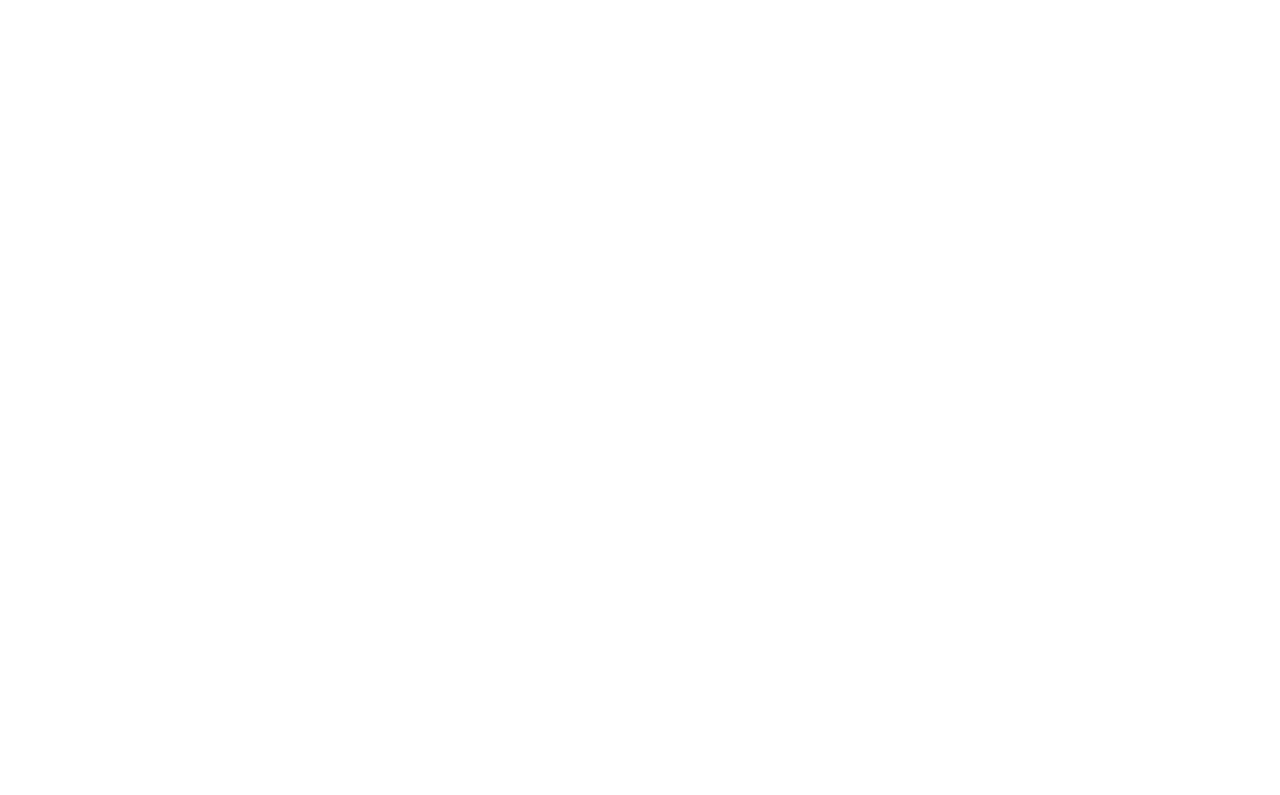
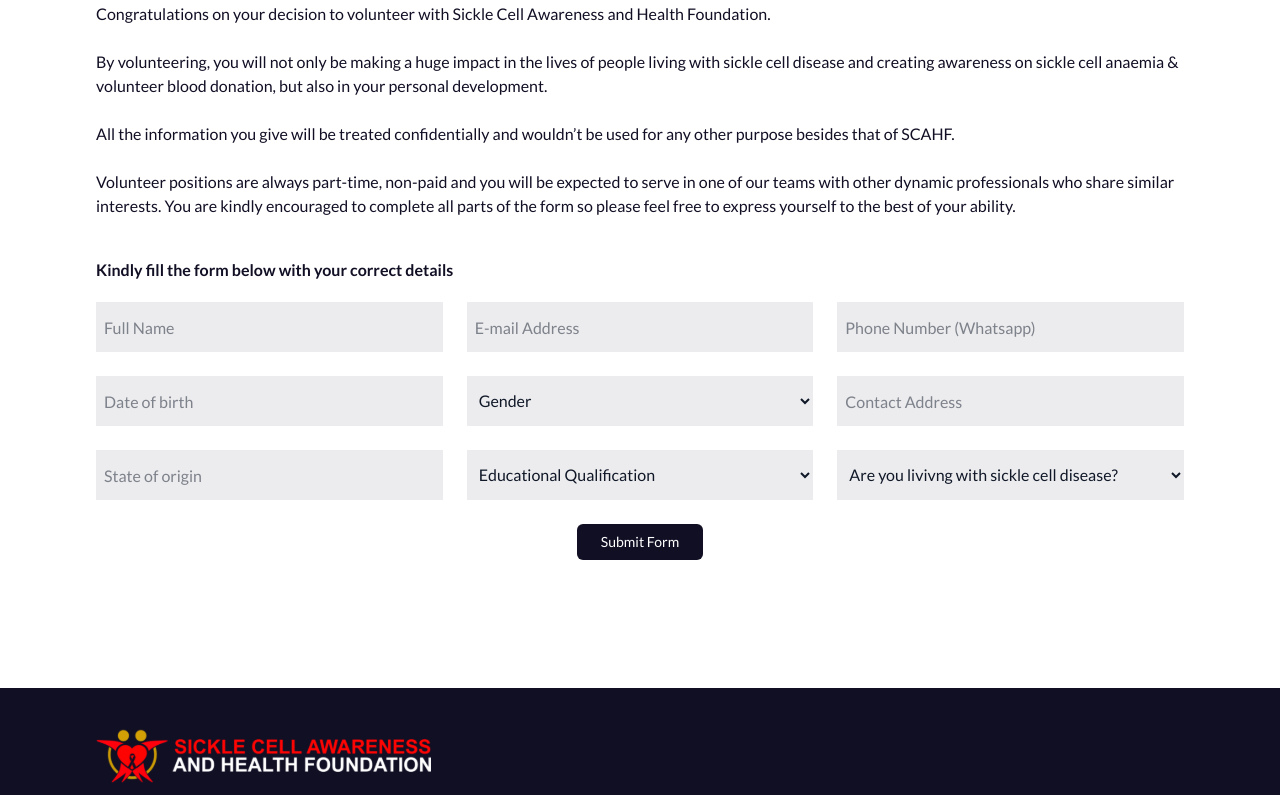
Before and after one commit to okondev2021/demoScaf, a React (Vite) app: page /community in a window 1280 px wide. Shown: the part 600-1395 px from the top of the page. Before the commit the page ends 800 px from the top, so only its background shows below. Built offline with nearby package versions, Linux system fonts and the light colour scheme.

Commit message:
added volunteer section

```diff
--- a/src/App.jsx
+++ b/src/App.jsx
@@ -1,7 +1,8 @@
 import { BrowserRouter as Router, Routes, Route } from "react-router-dom";
 import Home from "./pages/Home";
 import About from "./pages/About";
-import Community from "./pages/Community"
+// import Community from "./pages/Community"
+import Volunteer from "./pages/Volunteer";
 import Donation from "./pages/Donation";
 import Contact from "./pages/Contact";
 function App() {
@@ -12,7 +13,7 @@
         <Routes>
           <Route element={<Home />} path="/" />
           <Route element={<About />} path="/about" />
-          <Route element={<Community />} path="/community" />
+          <Route element={<Volunteer />} path="/community" /> {/* Not sure*/}
           <Route element={<Donation />} path="/donation" />
           <Route element={<Contact />} path="/contact" />
         </Routes>
--- a/src/components/ContactForm.jsx
+++ b/src/components/ContactForm.jsx
@@ -32,7 +32,7 @@
           </form>
         </section>
         <section>
-          <div className="mt-5 w-[4px] h-[80%] bg-textColor"></div>
+          <div className=" w-[4px] h-[80%] bg-textColor"></div>
         </section>
         <section className="w-[50%] flex flex-col gap-6">
           <div className="flex flex-col gap-3">
--- a/src/components/DonationForm.jsx
+++ b/src/components/DonationForm.jsx
@@ -29,7 +29,7 @@
             />
             <div className="inputContainer flex gap-3">
               <select className="donationInputField w-full" name="" id="">
-                <option disabled>Currency</option>
+                <option disabled selected>Currency</option>
                 <option>Naira</option>
                 <option>USD</option>
                 <option>Euro</option>
--- a/src/components/NavBar.jsx
+++ b/src/components/NavBar.jsx
@@ -29,7 +29,14 @@
             </NavLink>
           </li>
           <li className="navIcons">
-            <NavLink to="/">Blood Donor Community</NavLink>
+            <NavLink
+              to="/community"
+              className={({ isActive }) => {
+                return isActive ? "border-b-4 border-b-redCustom pb-1" : "";
+              }}
+            >
+              Blood Donor Community
+            </NavLink>
             <img src={arrowDown} alt="arrow down icon" />
           </li>
           <li>
--- /dev/null
+++ b/src/components/VolunteerForm.jsx
@@ -0,0 +1,103 @@
+const VolunteerForm = () => {
+  return (
+    <section className="containerXPadding mt-10 mb-32">
+      <div className="flex flex-col gap-6 text-textColor">
+        <p>
+          Congratulations on your decision to volunteer with Sickle Cell
+          Awareness and Health Foundation.
+        </p>
+        <p>
+          By volunteering, you will not only be making a huge impact in the
+          lives of people living with sickle cell disease and creating awareness
+          on sickle cell anaemia & volunteer blood donation, but also in your
+          personal development.
+        </p>
+        <p>
+          All the information you give will be treated confidentially and
+          wouldn’t be used for any other purpose besides that of SCAHF.
+        </p>
+        <p>
+          Volunteer positions are always part-time, non-paid and you will be
+          expected to serve in one of our teams with other dynamic professionals
+          who share similar interests. You are kindly encouraged to complete all
+          parts of the form so please feel free to express yourself to the best
+          of your ability.
+        </p>
+      </div>
+      <div className="mt-10">
+        <h5 className="font-bold text-textColor">
+          Kindly fill the form below with your correct details
+        </h5>
+        <form className="mt-5 flex flex-col gap-6">
+          <div className="grid grid-cols-3 gap-6 ">
+            <input
+              className="volunteerInputField"
+              type="text"
+              placeholder="Full Name"
+            />
+            <input
+              className="volunteerInputField"
+              type="email"
+              placeholder="E-mail Address"
+            />
+            <input
+              className="volunteerInputField"
+              type="tel"
+              placeholder="Phone Number (Whatsapp)"
+            />
+            <input
+              className="volunteerInputField"
+              onBlur={(e) => {
+                e.target.type = "text";
+              }}
+              onFocus={(e) => {
+                e.target.type = "date";
+              }}
+              type="text"
+              placeholder="Date of birth"
+            />
+            <select className="volunteerInputField">
+              <option disabled selected>
+                Gender
+              </option>
+              <option>Naira</option>
+              <option>USD</option>
+              <option>Euro</option>
+            </select>
+            <input
+              className="volunteerInputField"
+              type="text"
+              placeholder="Contact Address"
+            />
+            <input
+              className="volunteerInputField"
+              type="text"
+              placeholder="State of origin"
+            />
+            <select className="volunteerInputField">
+              <option disabled selected>
+                Educational Qualification
+              </option>
+              <option>Naira</option>
+              <option>USD</option>
+              <option>Euro</option>
+            </select>
+            <select className="volunteerInputField">
+              <option disabled selected>
+                Are you livivng with sickle cell disease?
+              </option>
+              <option>Naira</option>
+              <option>USD</option>
+              <option>Euro</option>
+            </select>
+          </div>
+          <div className="flex justify-center items-center w-full">
+            <input className=" text-sm bg-textColor px-6 py-2 text-white rounded-md" type="submit" value="Submit Form" />
+          </div>
+        </form>
+      </div>
+    </section>
+  );
+};
+
+export default VolunteerForm;
--- /dev/null
+++ b/src/components/VolunteerHeroSection.jsx
@@ -0,0 +1,9 @@
+const VolunteerHeroSection = () => {
+    return (
+      <main className="containerXPadding donationHeroBgImage h-[60vh] bg-cover bg-no-repeat bg-center flex justify-center flex-col text-white">
+        <h1 className="font-[900] text-5xl">Become a Volunteer</h1>
+      </main>
+    );
+}
+
+export default VolunteerHeroSection;
--- a/src/index.css
+++ b/src/index.css
@@ -90,3 +90,11 @@
 .donationTextArea{
     @apply bg-white h-[120px] p-2 outline-none
 }
+
+
+/* VOLUNTEERS */
+
+
+.volunteerInputField{
+    @apply bg-grayMedium h-[50px] pl-2 text-gray-900
+}
--- /dev/null
+++ b/src/pages/Volunteer.jsx
@@ -0,0 +1,16 @@
+import NavBar from "../components/NavBar";
+import VolunteerHeroSection from "../components/VolunteerHeroSection";
+import VolunteerForm from "../components/VolunteerForm";
+import Footer from "../components/Footer";
+const Volunteer = () => {
+  return (
+    <>
+      <NavBar />
+      <VolunteerHeroSection />
+      <VolunteerForm />
+      <Footer />
+    </>
+  );
+};
+
+export default Volunteer;
```
